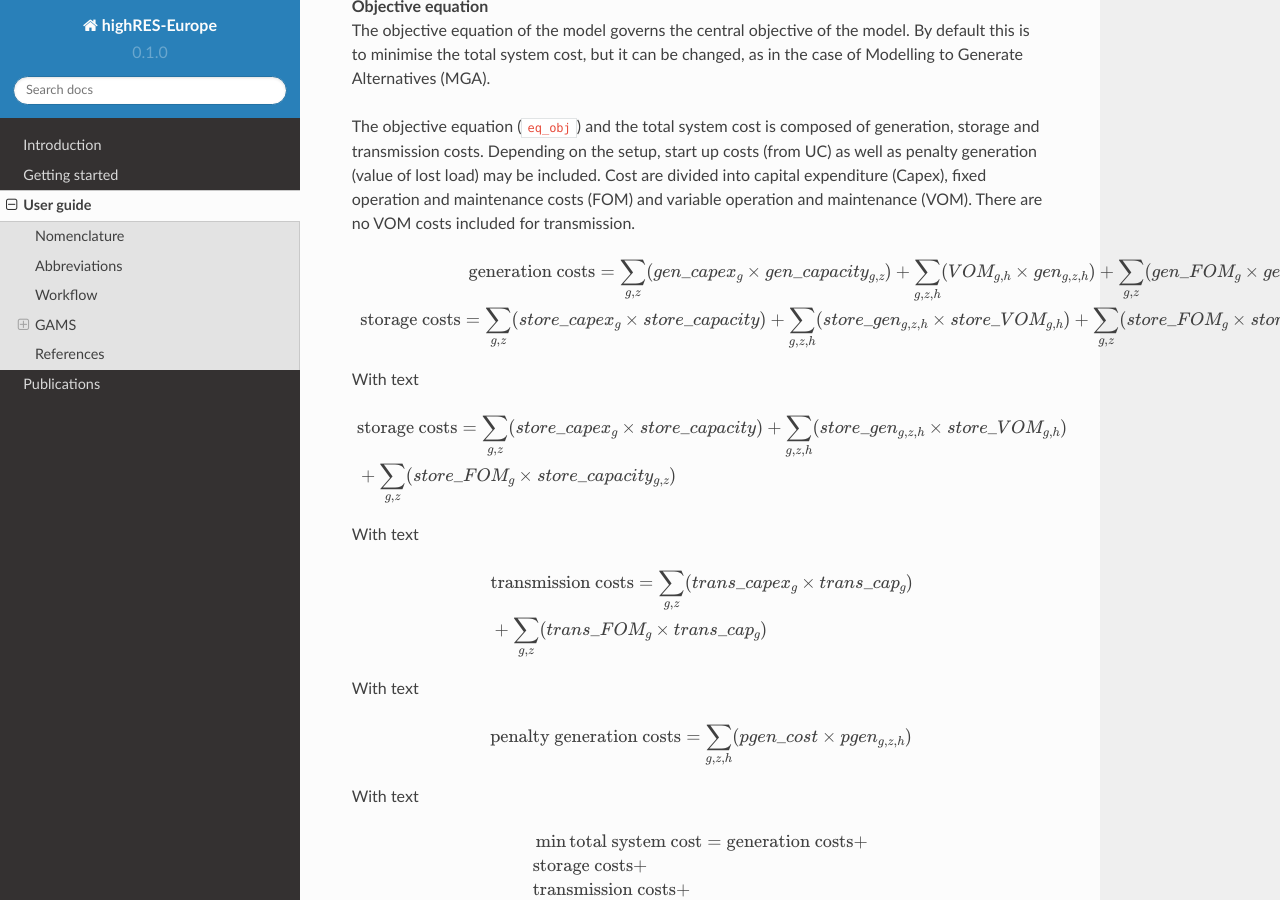
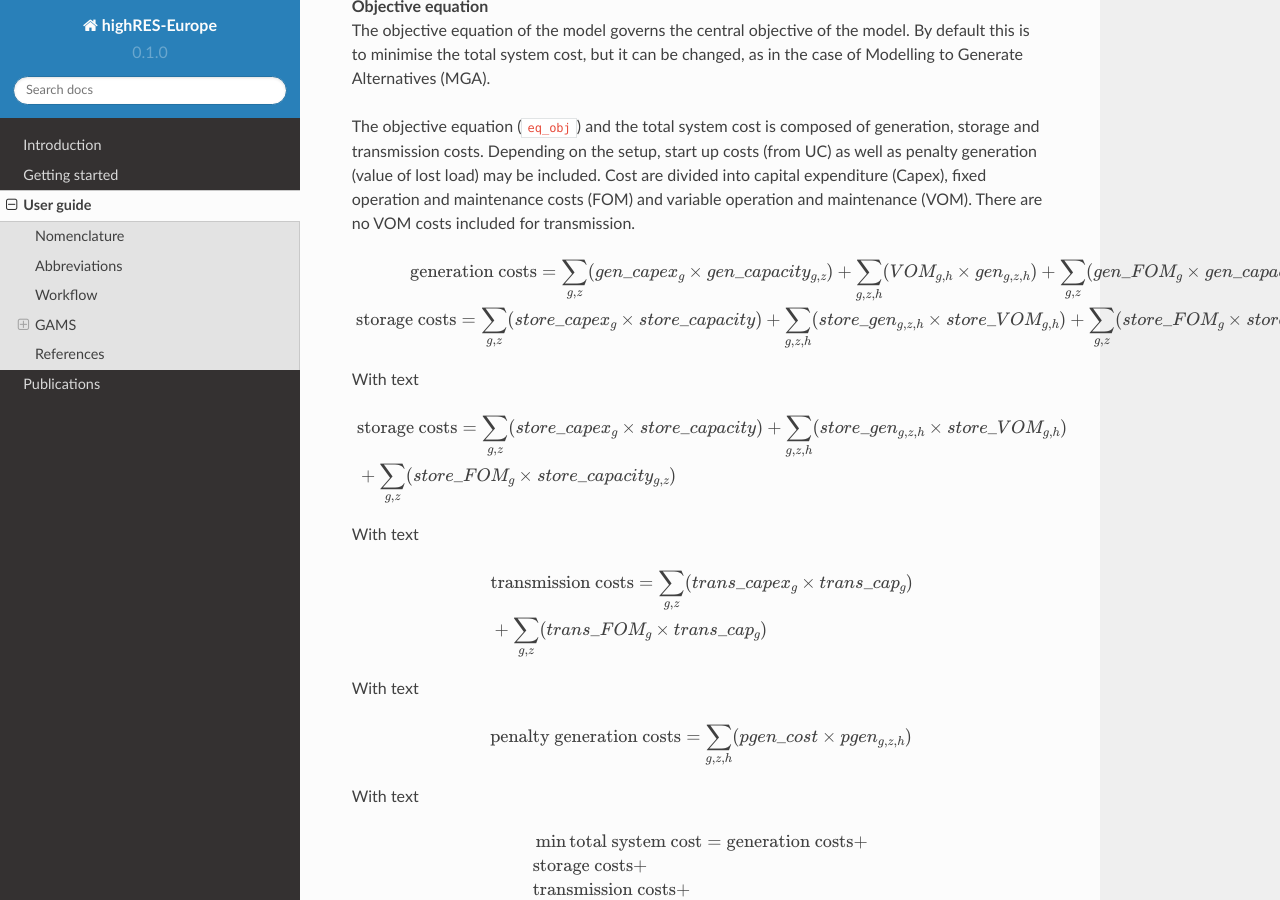
Before and after one commit to highRES-model/highRES-Europe-WF, a Sphinx documentation site: the page built from docs/source/user_guide.rst, in a window 1280 px wide and 900 px high, scrolled down 942 px. Built offline with Sphinx 7.4.7 and the Read the Docs theme 2.0.0, drawn with Linux system fonts in a browser that asks for light colours.

Commit message:
doc eqn fmt

```diff
--- a/docs/source/user_guide.rst
+++ b/docs/source/user_guide.rst
@@ -38,10 +38,14 @@
 
 
 .. math::
+   :nowrap:
 
-   \text{generation costs} = \sum_{g,z}(gen\_capex_{g} \times gen\_capacity_{g,z}) + \sum_{g,z,h}(VOM_{g,h} \times gen_{g,z,h}) + \sum_{g,z}(gen\_FOM_{g} \times gen\_capacity_{g,z})
+   \begin{gather*}
+   \text{generation costs} = \sum_{g,z}(gen\_capex_{g} \times gen\_capacity_{g,z}) + \sum_{g,z,h}(VOM_{g,h} \times gen_{g,z,h}) + \sum_{g,z}(gen\_FOM_{g} \times gen\_capacity_{g,z}) \\
 
    \text{storage costs} = \sum_{g,z}(store\_capex_{g} \times store\_capacity) + \sum_{g,z,h}(store\_gen_{g,z,h} \times store\_VOM_{g,h}) + \sum_{g,z}(store\_FOM_{g} \times store\_capacity_{g,z})
+
+   \end{gather*}
 With text
 
 .. math::
```
